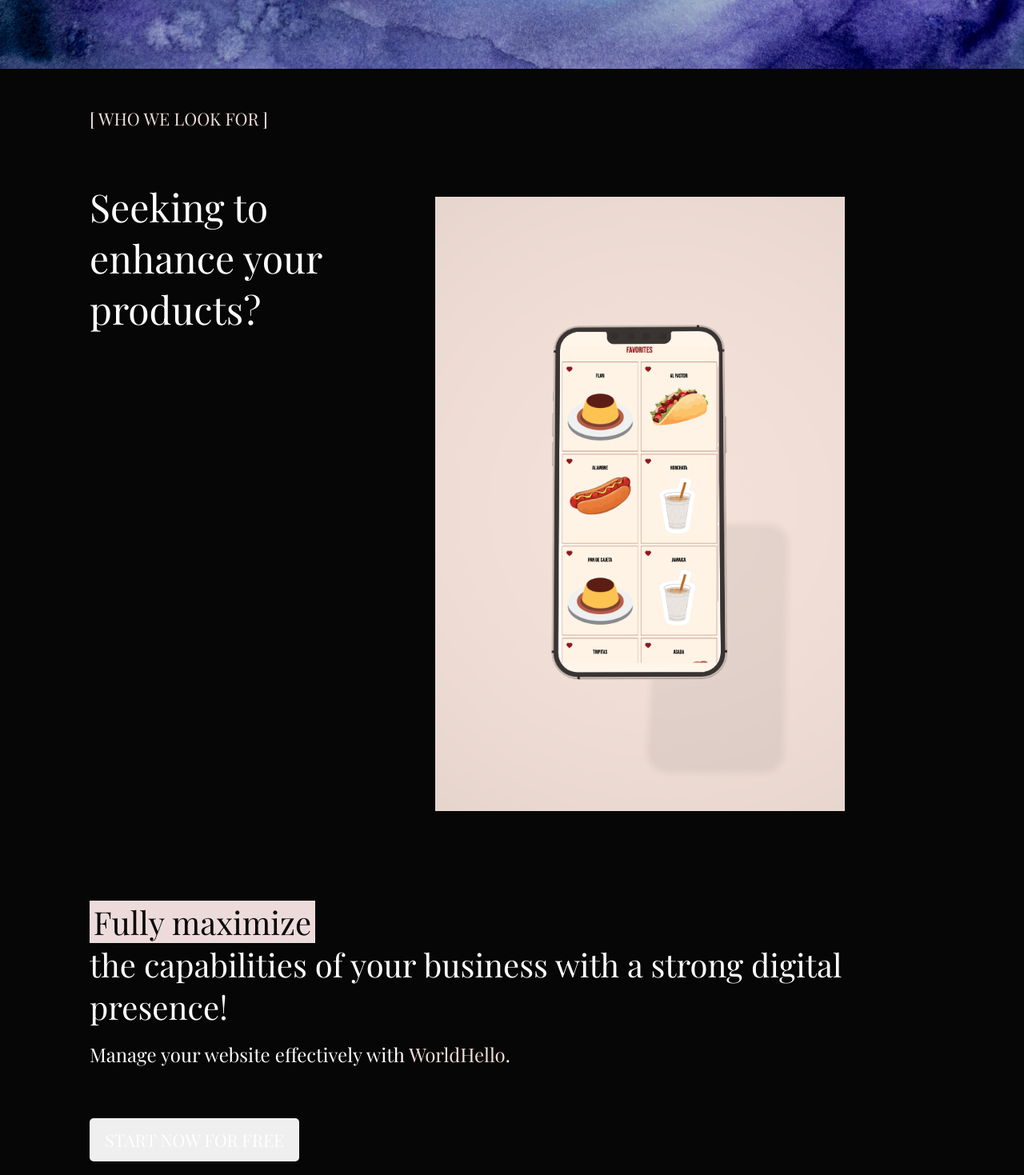
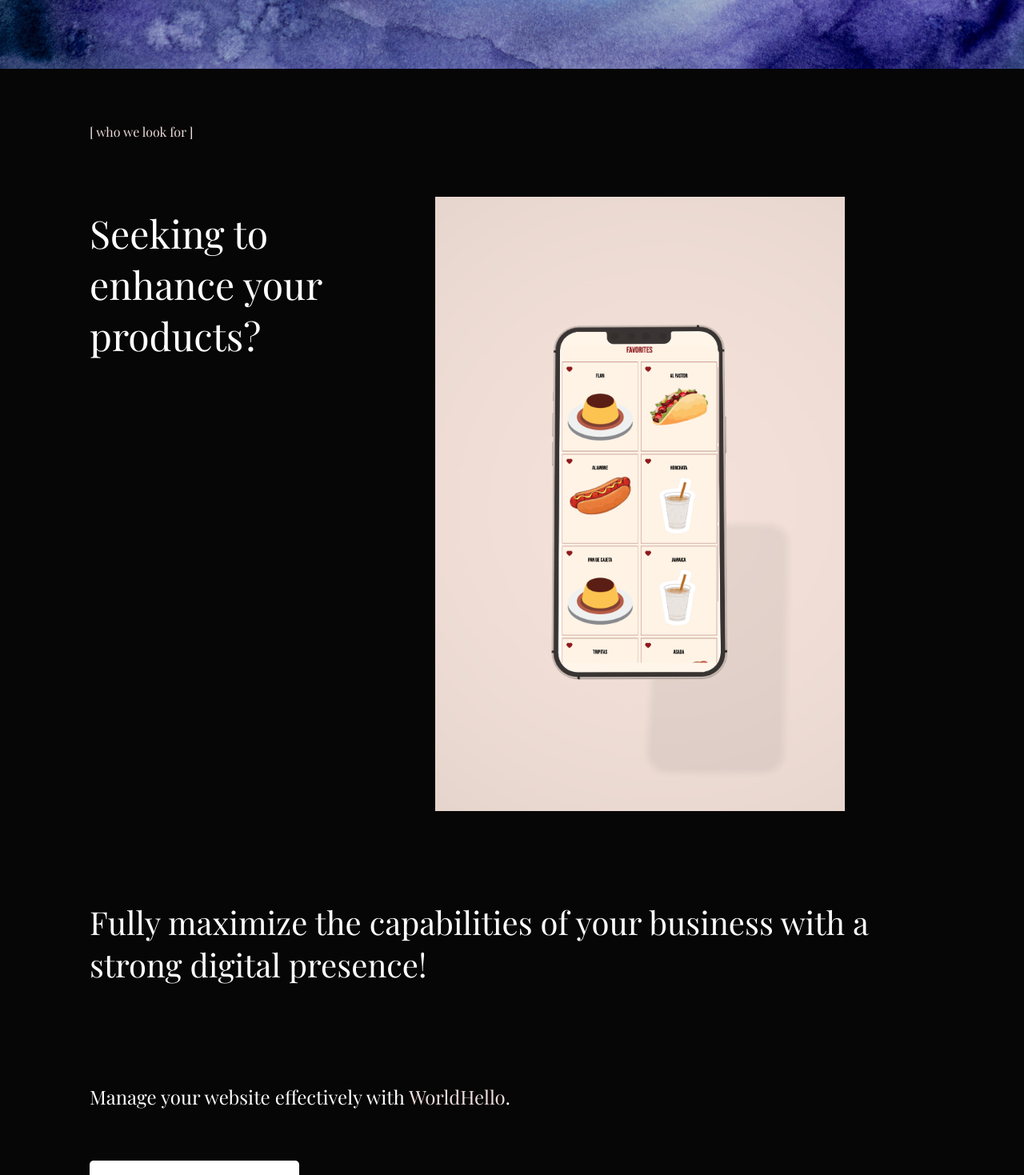
Before and after one commit to gtzjesus/WorldHello, a React (Vite) app: page / in a window 1280 px wide. Shown: the part 4080-5549 px from the top of the page at 80% size. Built offline with nearby package versions, Linux system fonts and the light colour scheme; no server answers; the database is empty.

Commit message:
Business component redefined + UI

```diff
--- a/src/components/presence/Presence.jsx
+++ b/src/components/business/Business.jsx
@@ -1,12 +1,30 @@
+// ------------------------------
+// File: Business.js
+// ------------------------------
+// Description: React component for displaying products, a digital footprint for the user to interact
+
+// ------------------------------
+// Imports
+// ------------------------------
+// This section has all necessary imports for this component.
+
 import styled from 'styled-components';
 import Button from '../../ui/buttons/Button';
-
 import LazyLoad from 'react-lazyload';
 
-const StyledPresence = styled.div`
+// ------------------------------
+// Styled Componenets
+// ------------------------------
+// This section has all CSS styles configured for every HTML element.
+const StyledBusiness = styled.div`
   background: var(--color-black);
   color: var(--color-white);
   padding: var(--padding-medium);
+
+  // ------------------------------
+  // @Media Queries
+  // ------------------------------
+  // These are used for responsive design, for all screens we can modify the web application based on the screen size
 
   @media (min-width: 40.25em) {
     padding: var(--padding-small) var(--padding-xlarge);
@@ -26,18 +44,23 @@ const StyledPresence = styled.div`
 `;
 
 const Information = styled.div`
+  // Code logic for arranging children
   display: flex;
   flex-direction: column;
   gap: var(--gap-medium);
 
+  // ------------------------------
+  // @Media Queries
+  // ------------------------------
   @media (min-width: 78.15em) {
     flex-direction: row;
   }
 `;
 const Intro = styled.div`
-  text-transform: uppercase;
+  // Code logic to style div element
   color: var(--color-tan);
-  font-size: var(--font-xsmall);
+  font-size: var(--font-xxxsmall);
+  padding: var(--padding-small) 0;
 `;
 
 const Special = styled.span`
@@ -47,6 +70,9 @@ const Special = styled.span`
 const Title = styled.span`
   font-size: var(--font-medium);
 
+  // ------------------------------
+  // @Media Queries
+  // ------------------------------
   @media (min-width: 61.25em) {
     font-size: var(--font-large);
   }
@@ -58,6 +84,10 @@ const Title = styled.span`
 
 const Closing = styled.span`
   font-size: var(--font-xsmall);
+
+  // ------------------------------
+  // @Media Queries
+  // ------------------------------
   @media (min-width: 61.25em) {
     font-size: var(--font-small);
   }
@@ -70,6 +100,9 @@ const Closing = styled.span`
 const Img = styled.img`
   padding: var(--padding-medium) 0;
 
+  // ------------------------------
+  // @Media Queries
+  // ------------------------------
   @media (min-width: 78.15em) {
     padding: var(--padding-xlarge);
     width: 40vw;
@@ -89,6 +122,9 @@ const Img = styled.img`
 const Description = styled.span`
   font-size: var(--font-small);
 
+  // ------------------------------
+  // @Media Queries
+  // ------------------------------
   @media (min-width: 61.25em) {
     font-size: var(--font-medium);
   }
@@ -98,18 +134,19 @@ const Description = styled.span`
   }
 `;
 
-const BackgroundColored = styled.div`
-  background-color: var(--color-tan);
-  color: var(--color-black);
-  padding: 0 var(--padding-xxsmall);
-  width: fit-content;
-`;
+// ------------------------------
+// Component
+// ------------------------------
+// This section has our React Component which handles the hook data
 
-function Presence() {
+function Business() {
   return (
     <LazyLoad>
-      <StyledPresence>
+      {/* <!-- Main Container --> */}
+      <StyledBusiness>
+        {/* <!-- Information Big Container --> */}
         <Information>
+          {/* <!-- All necessary info --> */}
           <Title>
             <Intro>[ who we look for ]</Intro>
             <br />
@@ -117,24 +154,28 @@ function Presence() {
           </Title>
           <Img src="/backgrounds/brand.jpg"></Img>
         </Information>
+        {/* <!-- Information Big Container --> */}
         <Information>
+          {/* <!-- All necessary info --> */}
           <Description>
-            <BackgroundColored>Fully maximize</BackgroundColored> the
-            capabilities of your business with a strong digital presence!
+            Fully maximize the capabilities of your business with a strong
+            digital presence!
+            <br />
+            <br />
             <br />
             <Closing>
               Manage your website effectively with <Special>WorldHello</Special>
-              . <br />
+              .
+              <br />
               <br />
             </Closing>
-            <Button variation="fourth" size="small">
-              Start now for free
-            </Button>
+            <Button>Start now for free</Button>
           </Description>
         </Information>
-      </StyledPresence>
+      </StyledBusiness>
     </LazyLoad>
   );
 }
 
-export default Presence;
+// Export reusable Component
+export default Business;
--- a/src/components/source/Source.jsx
+++ b/src/components/source/Source.jsx
@@ -156,6 +156,7 @@ function Source() {
       <StyledSource>
         {/* <!-- Information Big Container --> */}
         <Information>
+          {/* <!-- All necessary info --> */}
           <Intro>[ why it matters ]</Intro>
           <Title>
             Greet the world and establish your brand&rsquo;s presence.
@@ -186,4 +187,5 @@ function Source() {
   );
 }
 
+// Export reusable Component
 export default Source;
--- a/src/pages/home/Home.jsx
+++ b/src/pages/home/Home.jsx
@@ -4,7 +4,7 @@ import NavigationWBackground from '../../components/navigation/NavigationWBackgr
 import Achievements from '../../components/achievements/Achievements';
 import Source from '../../components/source/Source';
 import Company from '../../components/company/Company';
-import Presence from '../../components/presence/Presence';
+import Business from '../../components/business/Business';
 import Footer from '../../components/footer/Footer';
 import Faqs from '../../components/faqs/Faqs';
 import Craft from '../../components/craft/Craft';
@@ -31,7 +31,7 @@ function Home() {
       <Achievements />
       <Craft />
       <Source />
-      <Presence />
+      <Business />
       <Faqs />
       <Contact />
       <Company />
```
